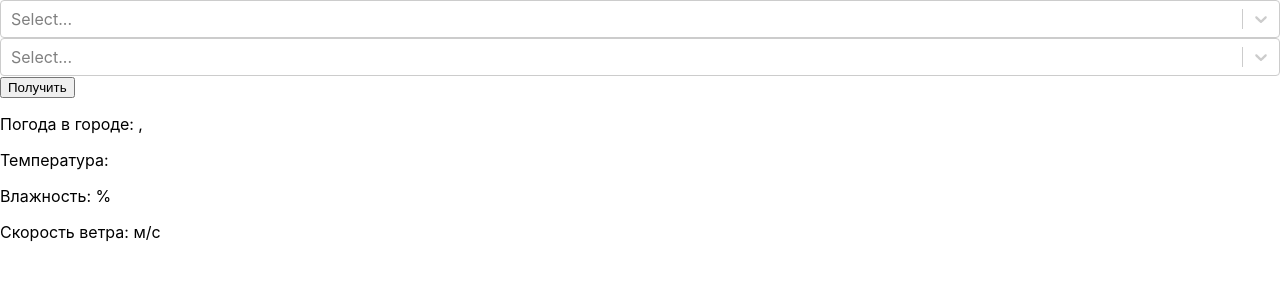
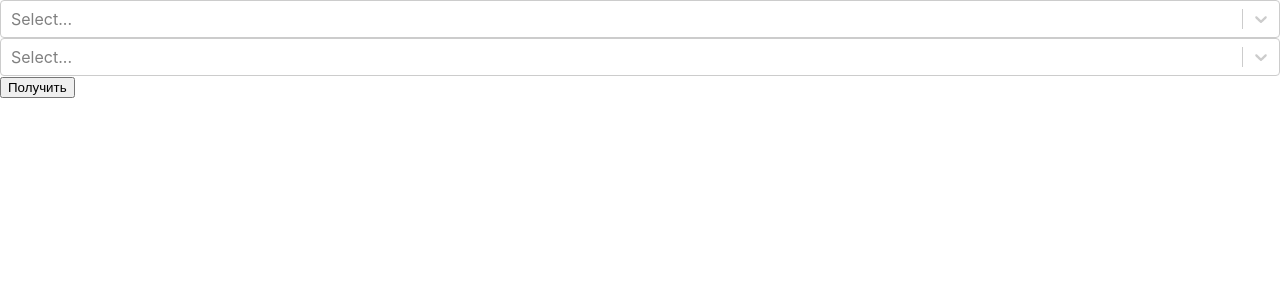
Before and after one commit to roman7586/weather-moduleF1-, a React (Create React App) app: page / in a window 1280 px wide. Shown: the top 300 px of the page. Built offline with nearby package versions, Linux system fonts and the light colour scheme.

Commit message:
Реализована погода в настоящее время и на 5 дней

```diff
--- a/src/App.js
+++ b/src/App.js
@@ -7,13 +7,16 @@ const API_KEY = "e7907fb61341a884c0af67d0ce2257cb"
 
 class App extends React.Component {
 
+  //state = {
+  //  temp: undefined,
+  //  city: undefined,
+  //  country: undefined,
+  //  humidity: undefined,
+  //  speed: undefined,
+  //  error: undefined
+  //}
   state = {
-    temp: undefined,
-    city: undefined,
-    country: undefined,
-    humidity: undefined,
-    speed: undefined,
-    error: undefined
+    list: []
   }
 
   gettingWeatherNow = async (e) => {
@@ -23,17 +26,18 @@ class App extends React.Component {
     const data = await api_url.json();
     console.log(data);
 
-
-      this.setState({
+    this.setState ({
+      city: data.name,
+      list: [ {
+        dt_txt: (new Date()).toString(),
+        dt: data.dt,
         temp: data.main.temp,
-        city: data.name,
-        country: data.sys.country,
         humidity: data.main.humidity,
         speed: data.wind.speed,
         error: ""
-      });
-
-  }
+      },
+  ]})
+}
 
   gettingWeather5Day = async (e) => {
     e.preventDefault();
@@ -41,6 +45,21 @@ class App extends React.Component {
     const api_url = await fetch(`https://api.openweathermap.org/data/2.5/forecast?q=${city}&appid=${API_KEY}&units=metric`);
     const data = await api_url.json();
     console.log(data);
+
+    this.setState ({
+      city: data.city.name,
+      list:
+        data.list.map(st => {
+          return {
+            dt_txt: st.dt_txt,
+            dt: st.dt,
+            temp: st.main.temp,
+            humidity: st.main.humidity,
+            speed: st.wind.speed,
+          }
+        }
+      ),
+    })
   }
 
   gettingWeather = async (e) => {
@@ -57,14 +76,19 @@ class App extends React.Component {
       return (
           <div>
               <Form weatherMethod={this.gettingWeather} />
-              <Weather
-                temp = {this.state.temp}
-                city = {this.state.city}
-                country = {this.state.country}
-                humidity = {this.state.humidity}
-                speed = {this.state.speed}
-                error = {this.state.error}
-                />
+
+              {this.state.list.map(st =>
+                 <div key={st.dt}>
+                 <Weather
+                 dt_txt = {st.dt_txt}
+                 temp = {st.temp}
+                 country = {st.country}
+                 humidity = {st.humidity}
+                 speed = {st.speed}
+                 />
+                </div>
+                 )}
+
 
           </div>
       );
--- a/src/components/weathernow.js
+++ b/src/components/weathernow.js
@@ -3,11 +3,12 @@ import React from "react";
 class Weather extends React.Component {
     render() {
         return (
-            <div>
-                <p>Погода в городе: {this.props.city}, {this.props.country}</p>
-                <p>Температура: {this.props.temp}</p>
+            <div align="center">
+                <p>Дата и время: {this.props.dt_txt}</p>
+                <p>Температура: {this.props.temp} C</p>
                 <p>Влажность: {this.props.humidity} %</p>
                 <p>Скорость ветра: {this.props.speed} м/с</p>
+                <hr/>
             </div>
         );
     }
```
